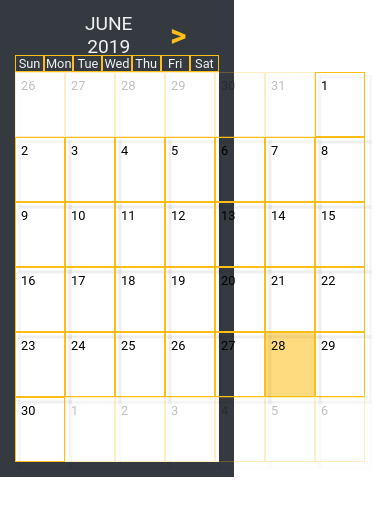
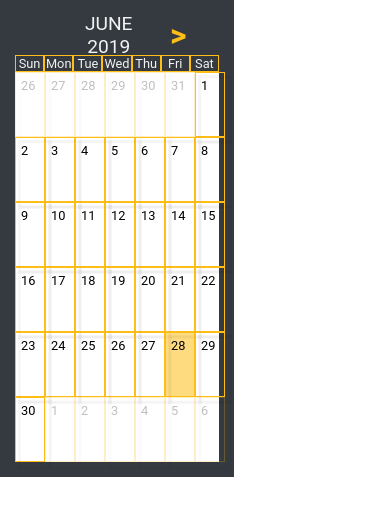
Before and after one commit to pt3-labs-contractor/PT3Labs_Contractor_FE, a React (Create React App) app in the folder client/: page /calendar in a window 390 px wide. Shown: the top 516 px of the page. Built offline with nearby package versions, Linux system fonts and the light colour scheme.

Commit message:
Fix responsive issues with UserLandingPage

```diff
--- a/client/src/components/calendar/Calendar.css
+++ b/client/src/components/calendar/Calendar.css
@@ -34,7 +34,7 @@
 
 .cell-container {
   display: grid;
-  grid-template-columns: repeat(7, minmax(50px, auto));
+  grid-template-columns: repeat(7, minmax(30px, auto));
   grid-auto-rows: minmax(50px, 65px);
 }
 
--- a/client/src/components/landingpage/UserLandingPage.css
+++ b/client/src/components/landingpage/UserLandingPage.css
@@ -1,8 +1,7 @@
 .calendar-container {
   margin-left: 200px;
-  width: 81%;
-  max-width: 1000px;
-  /* min-height: 91vh; */
+  width: calc(100% - 200px);
+  max-width: 880px;
   position: relative;
   /* background-color: #c2d4f1; */
 }
@@ -41,7 +40,8 @@
 }
 
 .user-calendar .contractor-target {
-  width: 20%;
+  width: 25%;
+  /* max-width: 220px; */
   /* max-height: 495px; */
   margin-right: 0;
   margin-left: 0;
@@ -120,6 +120,15 @@
   overflow: hidden;
   text-overflow: ellipsis;
   margin-right: 10px;
+}
+
+.contractor-target
+  .contractor-list
+  .contractor-card-container
+  p:nth-of-type(1) {
+  white-space: nowrap;
+  overflow: hidden;
+  text-overflow: ellipsis;
 }
 
 .contractor-target
@@ -221,7 +230,7 @@
 .calendar-container .appointment-list {
   background-color: rgba(211, 211, 211, 0.37);
   box-shadow: inset 3px 3px 5px rgba(0, 0, 0, 0.4);
-  width: 70%;
+  width: 75%;
   padding: 5px 15px;
 }
 
@@ -269,7 +278,7 @@
   text-overflow: ellipsis;
 }
 
-@media (max-width: 600px) {
+@media (max-width: 800px) {
   .calendar-container {
     margin-left: 12%;
     /* padding-left: 60px; */
--- a/client/src/components/landingpage/UserLandingPage.js
+++ b/client/src/components/landingpage/UserLandingPage.js
@@ -38,7 +38,7 @@ function UserLandingPage(props) {
     availabilityTarget,
     appointmentTarget,
   ];
-  const mql = window.matchMedia('(max-width: 600px)').matches;
+  const mql = window.matchMedia('(max-width: 800px)').matches;
   const serviceList = [
     'Electrical',
     'Plumbing',
```
